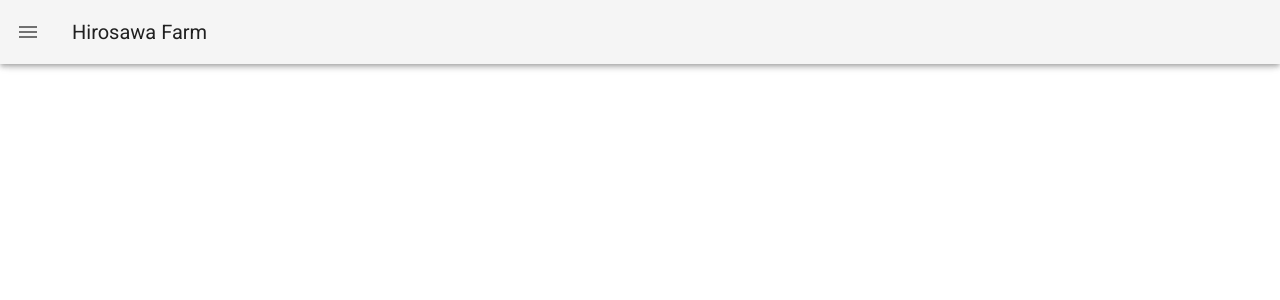
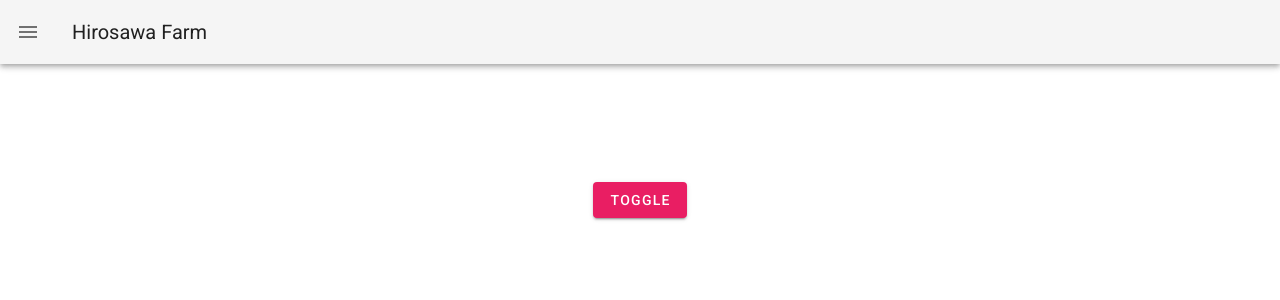
Before and after one commit to masayukihirosawa/farmHirosawa, a Vue app: page /item/1 in a window 1280 px wide. Shown: the top 300 px of the page. Built offline with nearby package versions, Linux system fonts and the light colour scheme.

Commit message:
ナビゲーション・ドロワー設置

```diff
--- a/src/App.vue
+++ b/src/App.vue
@@ -1,11 +1,11 @@
 <template>
   <v-app>
-    <v-app-bar app  hide-on-scroll>
+    <v-app-bar app absolute hide-on-scroll>
       <v-app-bar-nav-icon></v-app-bar-nav-icon>
       <v-toolbar-title>Hirosawa Farm</v-toolbar-title>
       <v-spacer></v-spacer>
     </v-app-bar>
-
+    <SideNav />
     <v-main>
       <router-view />
     </v-main>
@@ -14,9 +14,12 @@
 </template>
 
 <script>
+import SideNav from "./components/SideNav";
 export default {
   name: "App",
-
+  components: {
+    SideNav,
+  },
   data: () => ({
     //
   }),
--- /dev/null
+++ b/src/components/SideNav.vue
@@ -0,0 +1,70 @@
+<template>
+  <v-sheet
+    height="400"
+    class="overflow-hidden"
+    style="position: relative;"
+  >
+    <v-container class="fill-height">
+      <v-row
+        align="center"
+        justify="center"
+      >
+        <v-btn
+          color="pink"
+          dark
+          @click.stop="drawer = !drawer"
+        >
+          Toggle
+        </v-btn>
+      </v-row>
+    </v-container>
+
+    <v-navigation-drawer
+      v-model="drawer"
+      absolute
+      temporary
+    >
+      <v-list-item>
+        <v-list-item-avatar>
+          <v-img src="https://randomuser.me/api/portraits/men/78.jpg"></v-img>
+        </v-list-item-avatar>
+
+        <v-list-item-content>
+          <v-list-item-title>John Leider</v-list-item-title>
+        </v-list-item-content>
+      </v-list-item>
+
+      <v-divider></v-divider>
+
+      <v-list dense>
+        <v-list-item
+          v-for="item in items"
+          :key="item.title"
+          link
+        >
+          <v-list-item-icon>
+            <v-icon>{{ item.icon }}</v-icon>
+          </v-list-item-icon>
+
+          <v-list-item-content>
+            <v-list-item-title>{{ item.title }}</v-list-item-title>
+          </v-list-item-content>
+        </v-list-item>
+      </v-list>
+    </v-navigation-drawer>
+  </v-sheet>
+</template>
+
+<script>
+  export default {
+    data () {
+      return {
+        drawer: null,
+        items: [
+          { title: 'Home', icon: 'mdi-view-dashboard' },
+          { title: 'About', icon: 'mdi-forum' },
+        ],
+      }
+    },
+  }
+</script>
```
